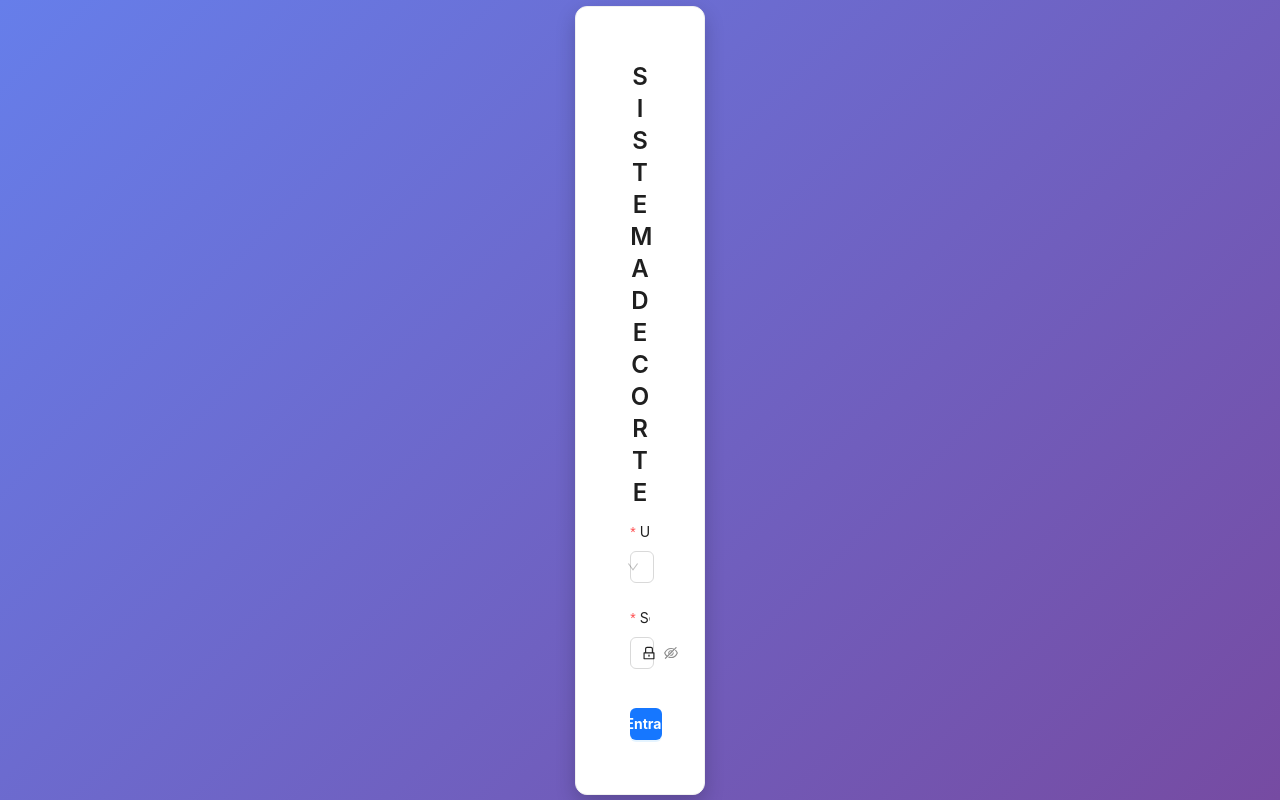
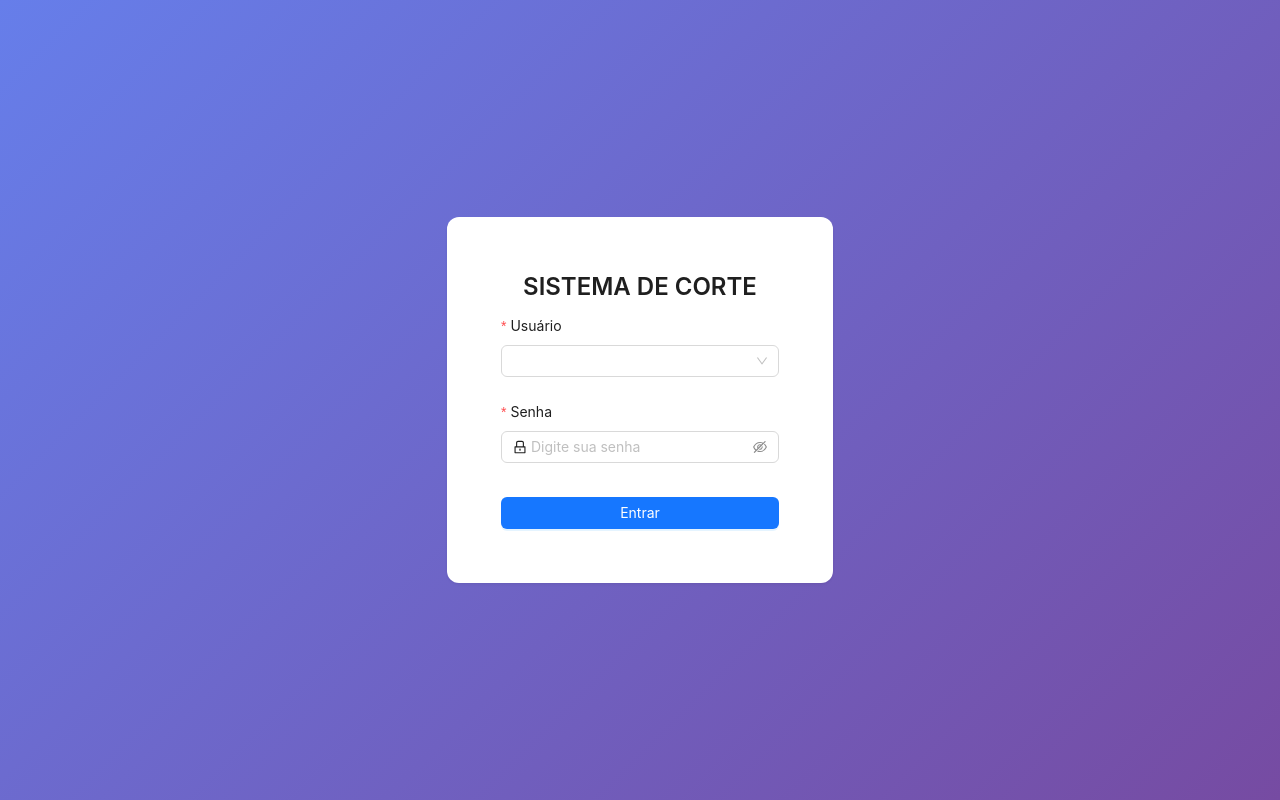
Before and after one commit to MitoCoder/Sistema-de-Corte-Edvam, a React (Create React App) app: page / in a window 1280 px wide. Built offline with nearby package versions, Linux system fonts and the light colour scheme.

Commit message:
Update Login.js

```diff
--- a/src/Login.js
+++ b/src/Login.js
@@ -1,5 +1,5 @@
 import React, { useState } from "react";
-import { Card, Button, Input, Select, Form, message, Row, Col, Typography } from "antd";
+import { Card, Button, Input, Select, Form, message, Typography } from "antd";
 import { LockOutlined } from "@ant-design/icons";
 import "./Login.css";
 
@@ -27,11 +27,10 @@ const Login = ({ onLoginSuccess }) => {
 
   return (
     <div className="login-container">
-      <Row justify="center" align="middle" style={{ height: "100vh" }}>
-        <Col xs={24} sm={20} md={12} lg={8}>
-          <Card className="login-card">
-            <Title level={3} className="login-header">SISTEMA DE CORTE</Title>
-            <Form layout="vertical" onFinish={handleLogin}>
+      <Card bordered={false} className="login-card">
+        <Title level={3} className="login-title">SISTEMA DE CORTE</Title>
+
+        <Form layout="vertical" onFinish={handleLogin} className="login-form">
           <Form.Item label="Usuário" required>
             <Select
               placeholder="Selecione seu usuário"
@@ -39,7 +38,7 @@ const Login = ({ onLoginSuccess }) => {
               onChange={(value) => setUsername(value)}
               style={{ width: "100%" }}
             >
-                  <Option value="Mestre">Abner</Option>
+              <Option value="Mestre">Mestre</Option>
               <Option value="Abner">Abner</Option>
               <Option value="Geovanna">Geovanna</Option>
               <Option value="Jakeline">Jakeline</Option>
@@ -48,21 +47,19 @@ const Login = ({ onLoginSuccess }) => {
 
           <Form.Item label="Senha" required>
             <Input.Password
+              prefix={<LockOutlined />}
               placeholder="Digite sua senha"
-                  prefix={<LockOutlined />}
               value={password}
               onChange={(e) => setPassword(e.target.value)}
               style={{ width: "100%" }}
             />
           </Form.Item>
 
-              <Button type="primary" htmlType="submit" block className="login-button">
+          <Button type="primary" htmlType="submit" block>
             Entrar
           </Button>
         </Form>
       </Card>
-        </Col>
-      </Row>
     </div>
   );
 };
```
Lines whose indentation alone changed are shown as unchanged.
